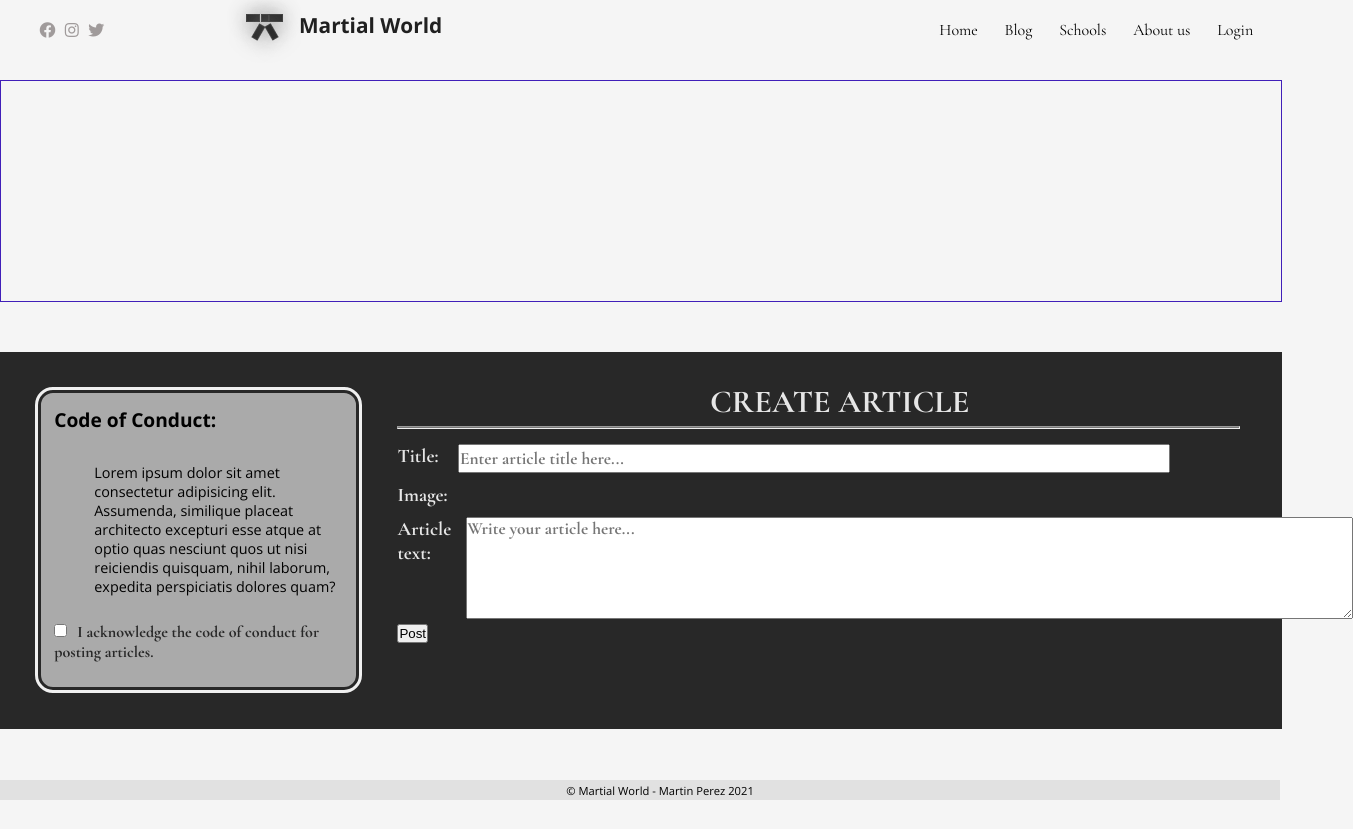
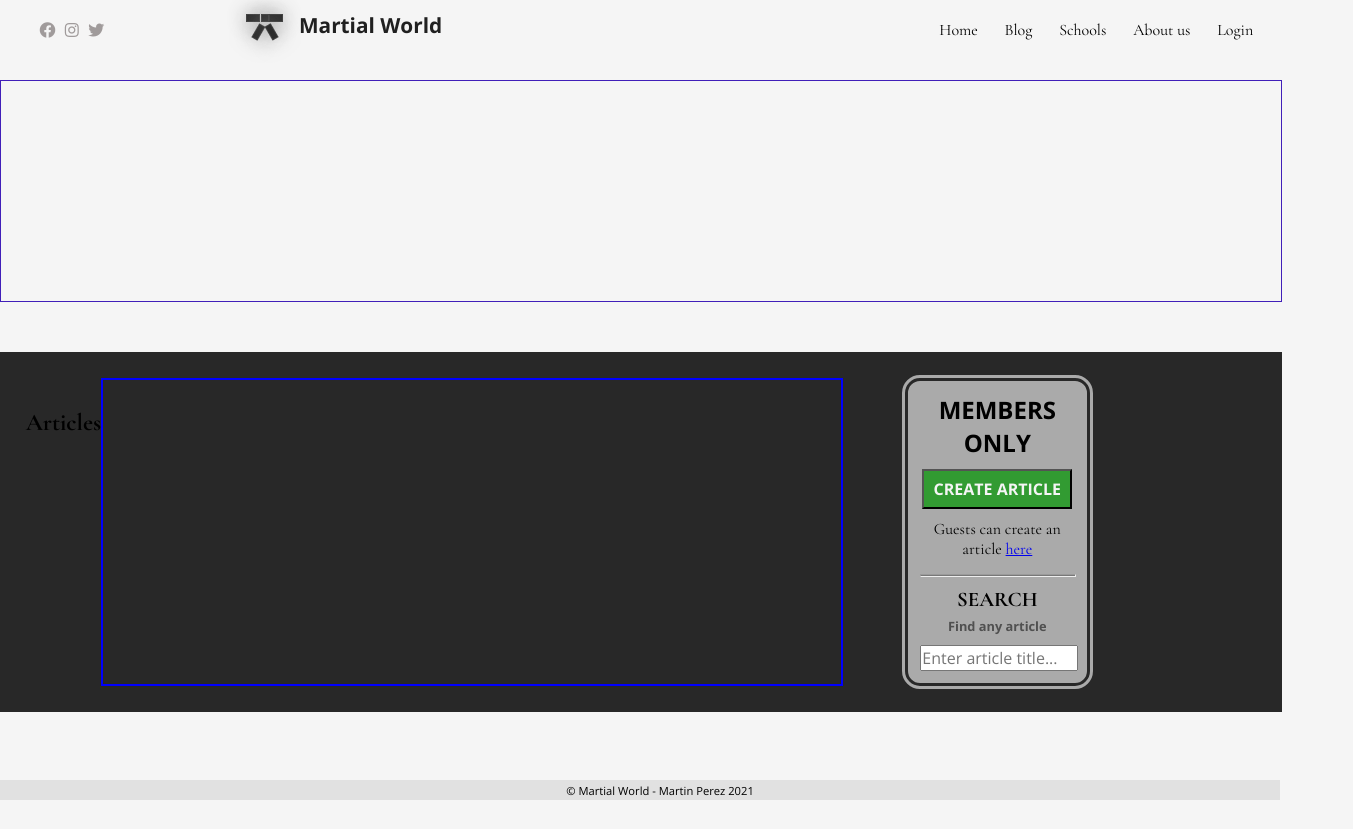
Before and after one commit to A-M-Perez/Martial-World-Blog, a React (Create React App) app: page /Blog in a window 1280 px wide. Shown: the whole page, 1353 px wide, since content can reach past the window. Built offline with nearby package versions, Linux system fonts and the light colour scheme.

Commit message:
Added 'Members only' component to Blog

```diff
--- a/src/components/pages/Blog/Blog.js
+++ b/src/components/pages/Blog/Blog.js
@@ -6,9 +6,11 @@ import CreateArticles from './CreateArticles';
 const Blog = () => {
     return (
         <section id='blogContainer'>
-            <CreateArticles/>
-            {/* <Articles/>
-            <Members/> */}
+            {/* <CreateArticles/> */}
+            <div id='articlesBackground'>
+                <Articles/>
+                <Members/>
+            </div>
         </section>
     );
 };
--- a/src/components/pages/Blog/CreateArticles.js
+++ b/src/components/pages/Blog/CreateArticles.js
@@ -62,10 +62,12 @@ const CreateArticles = () => {
                 <h2 id='createArticleTitle'>CREATE ARTICLE</h2>
                 <hr />
                 <form id='createArticleForm' onSubmit={postArticle}>
-                    <label htmlFor='articleTitle'>Title:&nbsp;<input type='text' name='articleTitle' placeholder="Enter article title here..." href={articleTitle} /></label>
-                    <label>Image:&nbsp;</label>
-                    <label htmlFor='articleText'>Article text:&nbsp;<textarea name='articleText' placeholder="Write your article here..." href={articleText} /></label>
-                    <button type='submit'>Post</button>
+                    <label htmlFor='articleTitle'>Title:&nbsp;</label>
+                    <input type='text' name='articleTitle' placeholder="Enter article title here..." href={articleTitle} /><br/><br/>
+                    <label>Image:&nbsp;</label><br/><br/>
+                    <label htmlFor='articleText'>Article text:&nbsp;</label>
+                    <textarea name='articleText' placeholder="Write your article here..." href={articleText} /><br/><br/>
+                    <button type='submit' id='login-btn'>Post</button>
                 </form>
             </div>
         </section>
--- a/src/components/pages/Blog/Members.js
+++ b/src/components/pages/Blog/Members.js
@@ -1,9 +1,16 @@
-import '../../../styles/pages/blog/Members.css'
+import { NavLink } from 'react-router-dom';
+import '../../../styles/pages/blog/Members.css';
 
 const Members = () => {
-    return(
+    return (
         <aside id='blogMembers'>
-
+            <h4>MEMBERS ONLY</h4>
+            <button type='button' id='guest-login-btn'>CREATE ARTICLE</button>
+            <p>Guests can create an article <NavLink to=''>here</NavLink></p>
+            <hr/>
+            <h5>SEARCH</h5>
+            <label htmlFor='searchArticle'>Find any article</label>
+            <input type='text' name='searchArticle' placeholder='Enter article title...' />
         </aside>
     );
 };
--- a/src/styles/pages/blog/Articles.css
+++ b/src/styles/pages/blog/Articles.css
@@ -7,3 +7,14 @@
     width: 60%;
     border: 2px solid blue;
 }
+
+#articlesBackground {
+    width: 100%;
+    height: auto;
+    display: flex;
+    flex-wrap: nowrap;
+    box-sizing: border-box;
+    padding: 2%;
+    background-color: rgb(40, 40, 40);
+    margin-bottom: 100px;
+}
--- a/src/styles/pages/blog/CreateArticles.css
+++ b/src/styles/pages/blog/CreateArticles.css
@@ -17,7 +17,7 @@
     /* CODE OF CONDUCT ------------------------------- */
     #codeOfConduct {
         width: 25%;
-        height: 300px;
+        height: 400px;
         margin: 3%;
         box-sizing: border-box;
         padding: 1%;
@@ -34,7 +34,7 @@
 
         #cocText {
             margin-top: 10px;
-            height: 60%;
+            height: 75%;
             font-family: 'Open Sans', sans-serif;
             font-size: 0.9em;
             overflow-y: scroll;
@@ -43,6 +43,10 @@
         #acknowledgeCheckBox {
             margin-top: 20px;
         }
+
+            #acknowledgeCheckBox:hover {
+                cursor: pointer;
+            }
 
         #acknowledgeText {
             margin-left: 10px;
@@ -68,18 +72,32 @@
             width: 95%;
         }
 
-        #createArticleForm {
-            display: flex;
-            flex-wrap: wrap;
-        }
-
             #createArticleForm label {
+                width: 15%;
                 color: rgb(230, 230, 230);
-                display: flex;
+                font-family: 'Open Sans', sans-serif;
+                font-size: 1.2em;
+                font-weight: 400;
             }
 
-                #createArticleForm label input, textarea{
-                    width: 80%;
-                    margin-left: 15px;
+            #createArticleForm input, textarea{
+                font-family: 'Open Sans', sans-serif;
+                font-size: 1em;
+            }
 
+            #createArticleForm input{
+                width: 60%;
+                margin-left: 10px;
+            }
+
+            #createArticleForm textarea{
+                min-width: 90%;
+                max-width: 90%;
+                min-height: 200px;
+                max-height: 200px;
+                margin-top: 10px;
+            }
+
+                #createArticleBtn:hover {
+                    cursor: pointer;
                 }
--- a/src/styles/pages/blog/Members.css
+++ b/src/styles/pages/blog/Members.css
@@ -4,10 +4,51 @@
 }
 
 #blogMembers {
-    width: 30%;
+    width: 15%;
     height: auto;
     margin-left: 5%;
     margin-right: 5%;
+    text-align: center;
+    background-color: rgba(170, 170, 170, 1);
+    box-sizing: border-box;
+    padding: 1%;
+    border: 3px solid rgb(40, 40, 40);
+    outline: 3px solid rgb(170, 170, 170);
+    border-radius: 15px;
+}
 
-    border: 1px purple solid;
-}
+    #blogMembers h4 {
+        font-family: 'Open Sans', sans-serif;
+        font-size: 1.5em;
+        font-weight: 700;
+        margin-bottom: 10px;
+    }
+
+    #blogMembers p {
+        margin: 0;
+        padding: 0;
+        width: 100%;
+        font-family: 'Cormorant Garamond', serif;
+        font-size: 1em;
+        margin-top: -10px;
+        margin-bottom: 15px;
+    }
+
+    #blogMembers h5 {
+        font-family: 'Cormorant Garamond', serif;
+        font-size: 1.3em;
+        margin-bottom: 5px;
+    }
+
+    #blogMembers label {
+        font-family: 'Open Sans', sans-serif;
+        font-size: 0.8em;
+        color: rgba(80, 80, 80, 1);
+    }
+
+    #blogMembers input {
+        margin-top: 10px;
+        width: 100%;
+        font-family: 'Open Sans', sans-serif;
+        font-size: 1em;
+    }
```
